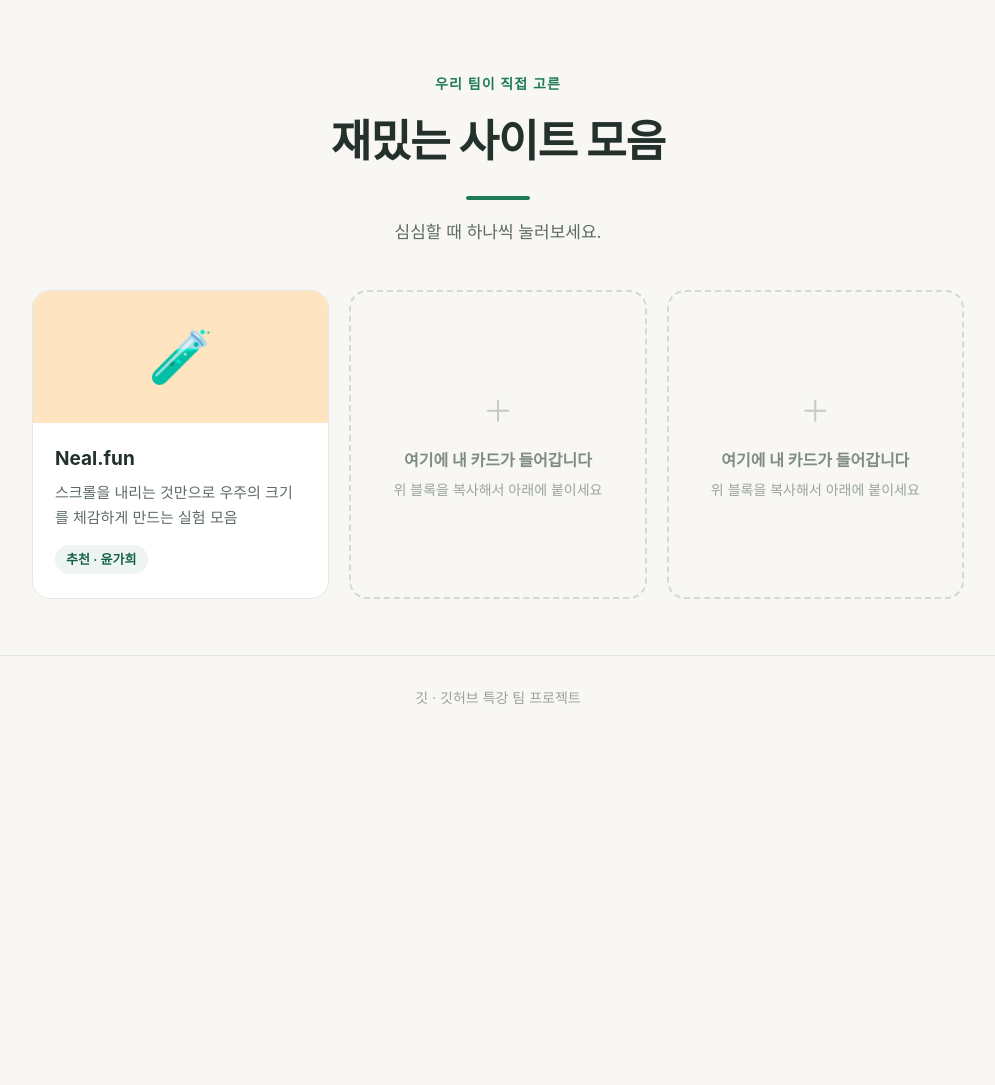
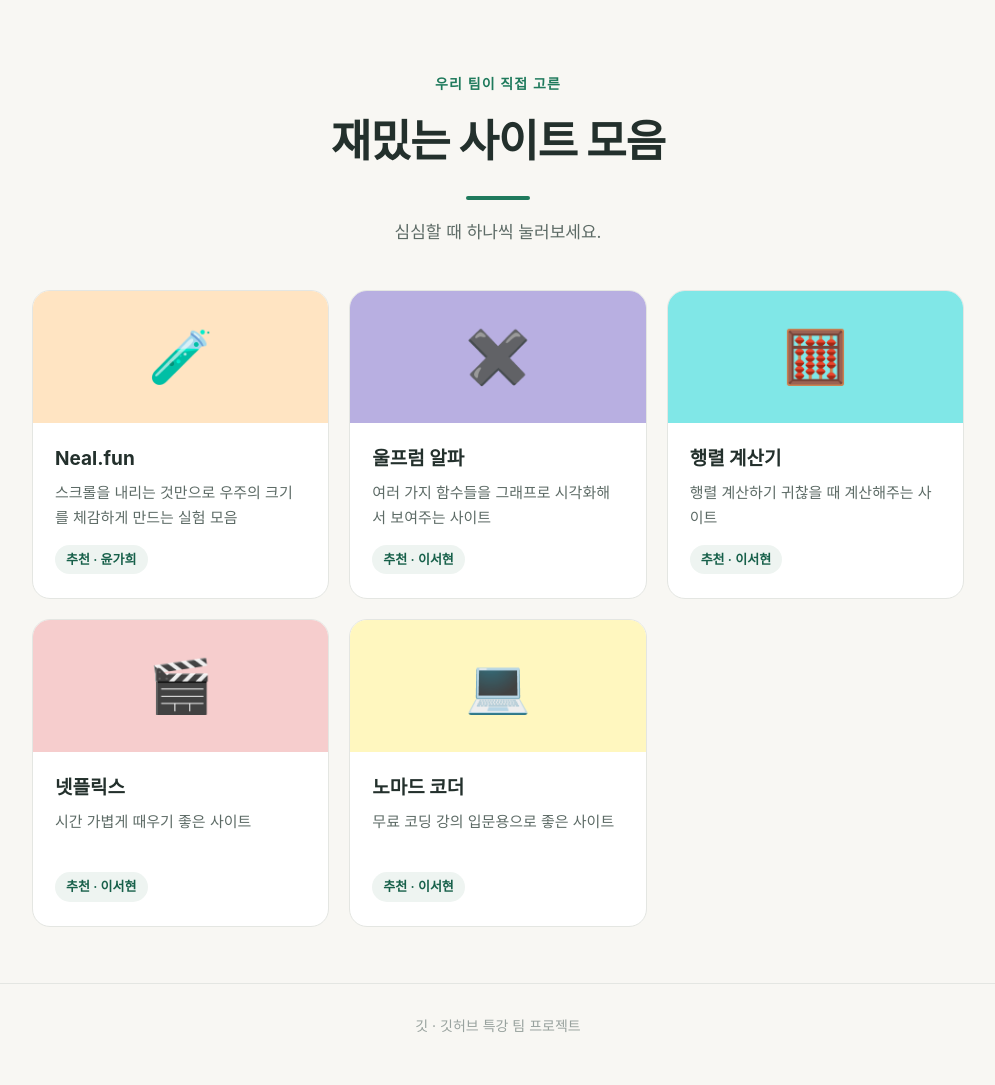
Before and after one commit to huyndai-ai-campus-team7/funny-site, a plain HTML site: page index.html in a window 1280 px wide. Shown: the whole page, without its empty margins (142-1137 px from the left). Before the commit the page ends 800 px from the top, so only its background shows below. Drawn offline with Linux system fonts and the light colour scheme.

Commit message:
feat : 사이트 4가지 추가 (울프럼 알파, 행렬계산기, 넷플릭스, 노마드 코더)
https://github.com/huyndai-ai-campus-team7/funny-site/issues/4

```diff
--- a/index.html
+++ b/index.html
@@ -32,20 +32,56 @@
       </li>
       <!-- ▲▲▲▲▲ 카드 하나 끝 ▲▲▲▲▲ -->
 
-      <li class="card card-empty">
-        <span>
-          <span class="plus">＋</span>
-          <strong>여기에 내 카드가 들어갑니다</strong>
-          <em>위 블록을 복사해서 아래에 붙이세요</em>
-        </span>
+       <li class="card">
+        <a class="card-link" href="https://www.wolframalpha.com/">
+          <span class="card-thumb" style="--thumb:#B8AFE1">✖️</span>
+          <span class="card-body">
+            <strong class="card-title">울프럼 알파</strong>
+            <span class="card-summary">
+              여러 가지 함수들을 그래프로 시각화해서 보여주는 사이트
+            </span>
+            <span class="card-meta">추천 · 이서현</span>
+          </span>
+        </a>
       </li>
 
-      <li class="card card-empty">
-        <span>
-          <span class="plus">＋</span>
-          <strong>여기에 내 카드가 들어갑니다</strong>
-          <em>위 블록을 복사해서 아래에 붙이세요</em>
-        </span>
+      <li class="card">
+        <a class="card-link" href="https://matrixcalc.org/ko/">
+          <span class="card-thumb" style="--thumb:#80E7E7">🧮</span>
+          <span class="card-body">
+            <strong class="card-title">행렬 계산기</strong>
+            <span class="card-summary">
+              행렬 계산하기 귀찮을 때 계산해주는 사이트
+            </span>
+            <span class="card-meta">추천 · 이서현</span>
+          </span>
+        </a>
+      </li>
+
+      <li class="card">
+        <a class="card-link" href="https://www.netflix.com/kr-en/">
+          <span class="card-thumb" style="--thumb:#F6CDCD">🎬</span>
+          <span class="card-body">
+            <strong class="card-title">넷플릭스</strong>
+            <span class="card-summary">
+              시간 가볍게 때우기 좋은 사이트
+            </span>
+            <span class="card-meta">추천 · 이서현</span>
+          </span>
+        </a>
+      </li>
+
+      <li class="card">
+        <a class="card-link" href="https://nomadcoders.co/">
+          <span class="card-thumb" style="--thumb:#FFF7BF">💻</span>
+          <span class="card-body">
+            <strong class="card-title">노마드 코더</strong>
+            <span class="card-summary">
+              무료 코딩 강의 입문용으로 좋은 사이트
+            </span>
+            <span class="card-meta">추천 · 이서현</span>
+          </span>
+        </a>
       </li>
 
     </ul>
```
